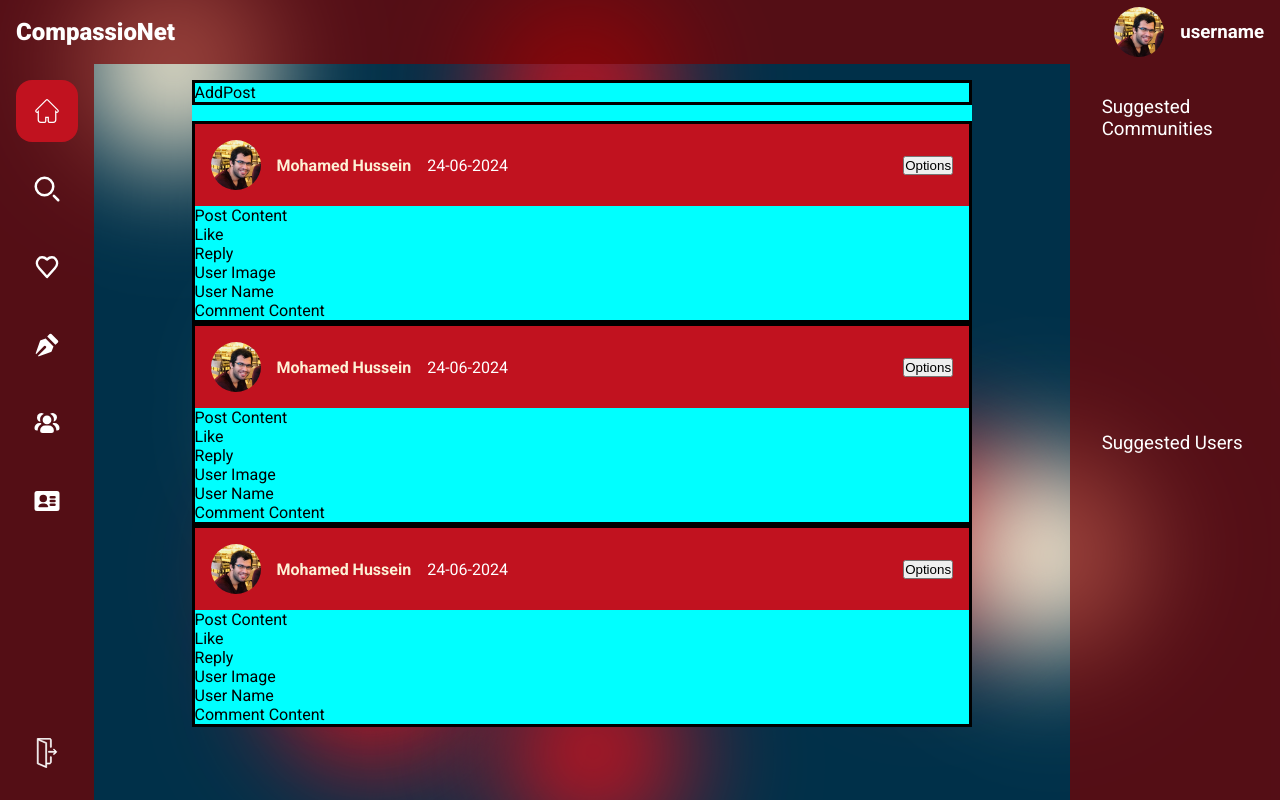
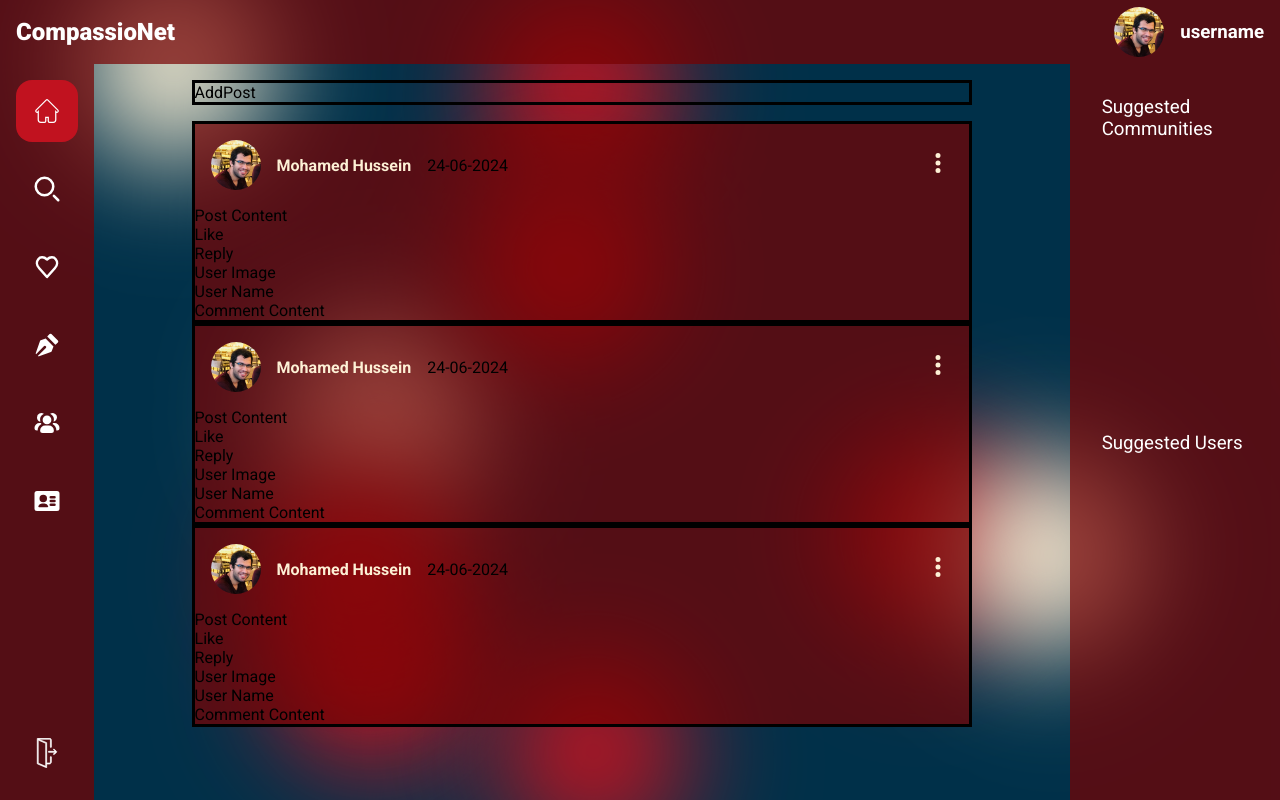
Before and after one commit to elprince-dev/compassionet-app, a Next.js app in the folder frontend/: page / in a window 1280 px wide. Built offline with nearby package versions, Linux system fonts and the light colour scheme.

Commit message:
Codes the post header with styling

```diff
--- a/frontend/src/components/Post.jsx
+++ b/frontend/src/components/Post.jsx
@@ -1,10 +1,11 @@
-import React from "react";
+"use client";
+import React, { useState } from "react";
 import styles from "../styles/post.module.scss";
 import Image from "next/image";
 
 const Post = () => {
-
-
+  const [isOpen, setIsOpen] = useState(false);
+  const toggleDropdown = () => setIsOpen(!isOpen);
   function getCurrentDate() {
     let currentDateTime = new Date();
     let day = currentDateTime.getDate();
@@ -33,8 +34,18 @@ const Post = () => {
           <h4 className={styles.username}>Mohamed Hussein</h4>
           <div className={styles.time}>{getCurrentDate()}</div>
         </div>
-        {/* Options */}
-        <button type="button">Options</button>
+        {/* dropdown */}
+        <div className={styles.dropdown}>
+          <div className={styles.dropdownToggle} onClick={toggleDropdown}>
+            <Image src="/dropDown.svg" width={30} height={30} alt="dropdown" />
+          </div>
+          {isOpen && (
+            <div className={`${styles.dropdownMenu} ${isOpen ? "show" : ""}`}>
+              <a href="#">Delete</a>
+              <a href="#">Edit</a>
+            </div>
+          )}
+        </div>
       </div>
       {/* Post Content */}
       <div className={styles.content}>Post Content</div>
--- a/frontend/src/styles/feed.module.scss
+++ b/frontend/src/styles/feed.module.scss
@@ -2,7 +2,6 @@
 
 .feed {
   width: 80%;
-  background-color: aqua;
   border: 5 solid black;
   margin: 1em auto;
 }
--- a/frontend/src/styles/menuElement.module.scss
+++ b/frontend/src/styles/menuElement.module.scss
@@ -42,9 +42,9 @@
       padding: auto;
       margin: 0 auto;
       justify-content: center;
-      Image {
-        margin: 0 auto;
-      }
+      // Image {
+      //   margin: 0 auto;
+      // }
     }
   }
 }
--- a/frontend/src/styles/post.module.scss
+++ b/frontend/src/styles/post.module.scss
@@ -2,14 +2,14 @@
 
 .container {
   border: 3px solid black;
+  background-color: rgba($darkRed, 0.7);
   .header {
     display: flex;
     align-items: center;
     justify-content: space-between;
     padding: 1em;
     transition: ease-in-out 0.4s;
-    background-color: $lightRed;
-    color: white;
+    // color: white;
     .user {
       display: flex;
       align-items: center;
@@ -24,5 +24,40 @@
         color: $off-white;
       }
     }
+    .dropdown {
+      position: relative;
+
+      .dropdownToggle {
+        cursor: pointer;
+      }
+      .dropdownMenu {
+        // border-radius: 1em;
+        position: absolute;
+        display: flex;
+        flex-direction: column;
+        justify-content: center;
+        align-items: center;
+        background-color: $off-white;
+        width: 7em;
+
+        // padding-top: 1em ;
+        a {
+          text-decoration: none;
+          padding: 0.5em 0;
+          margin: 0 auto;
+          color: $darkRed;
+          width: 100%;
+          height: 100%;
+          text-align: center;
+          transition: ease-in-out 0.4s;
+          border: 1px solid $off-white;
+          &:hover {
+            background-color: $blue;
+
+            color: $off-white;
+          }
+        }
+      }
+    }
   }
 }
```
Also changed, not shown: frontend/public/dropDown.svg (added), 1 other file (tests, documents, lock files or other folders).
